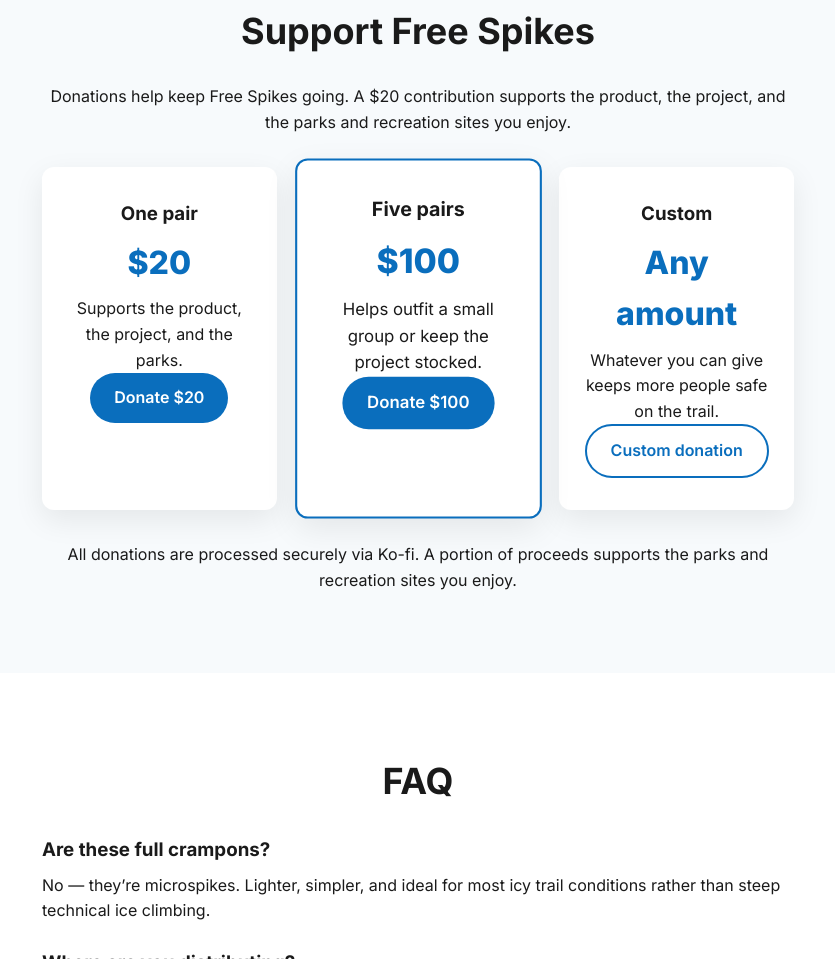
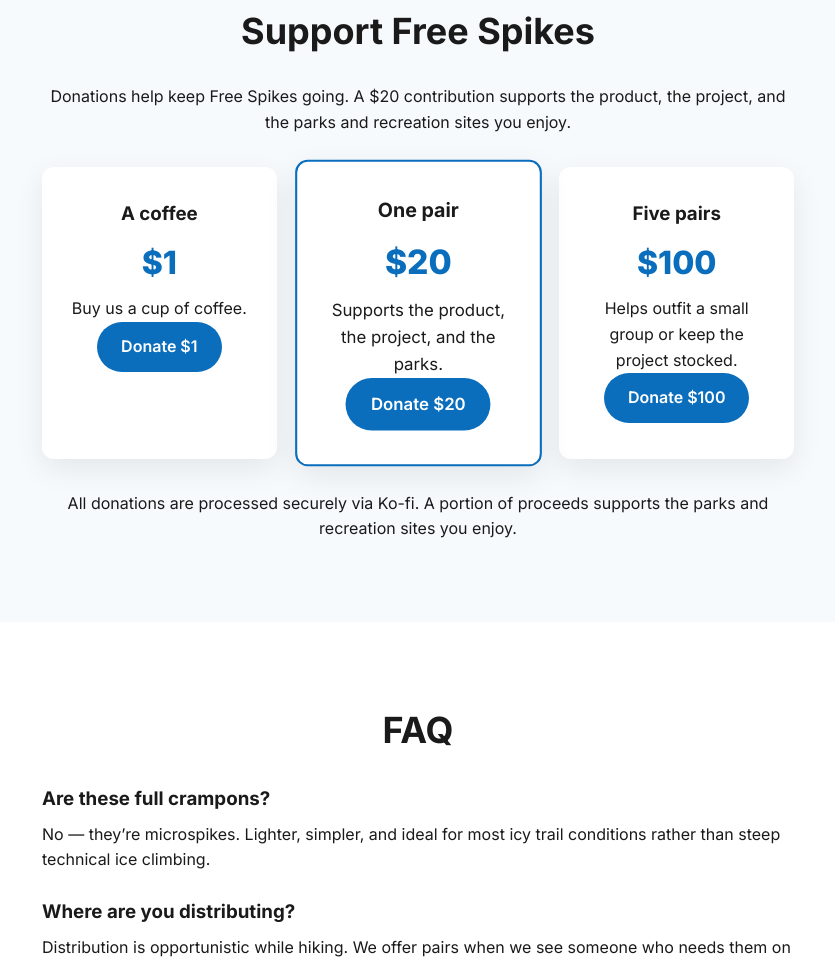
Before and after one commit to iamdp/freespikes, a plain HTML site: page index.html in a window 1280 px wide. Shown: the part 3599-4558 px from the top of the page, without its empty margins (222-1057 px from the left). Drawn offline with Linux system fonts and the light colour scheme.

Commit message:
Reorder donation cards: $1, $20, $100

```diff
--- a/index.html
+++ b/index.html
@@ -149,22 +149,22 @@
       <p class="center">Donations help keep Free Spikes going. A $20 contribution supports the product, the project, and the parks and recreation sites you enjoy.</p>
       <div class="support-options">
         <div class="option">
+          <h3>A coffee</h3>
+          <p class="price">$1</p>
+          <p>Buy us a cup of coffee.</p>
+          <a href="https://ko-fi.com/freespikes" class="btn btn-primary" target="_blank" rel="noopener">Donate $1</a>
+        </div>
+        <div class="option featured">
           <h3>One pair</h3>
           <p class="price">$20</p>
           <p>Supports the product, the project, and the parks.</p>
           <a href="https://ko-fi.com/freespikes" class="btn btn-primary" target="_blank" rel="noopener">Donate $20</a>
         </div>
-        <div class="option featured">
+        <div class="option">
           <h3>Five pairs</h3>
           <p class="price">$100</p>
           <p>Helps outfit a small group or keep the project stocked.</p>
           <a href="https://ko-fi.com/freespikes" class="btn btn-primary" target="_blank" rel="noopener">Donate $100</a>
-        </div>
-        <div class="option">
-          <h3>Custom</h3>
-          <p class="price">Any amount</p>
-          <p>Whatever you can give keeps more people safe on the trail.</p>
-          <a href="https://ko-fi.com/freespikes" class="btn btn-secondary" target="_blank" rel="noopener">Custom donation</a>
         </div>
       </div>
       <p class="small center" style="margin-top: 2rem;">All donations are processed securely via Ko-fi. A portion of proceeds supports the parks and recreation sites you enjoy.</p>
```
